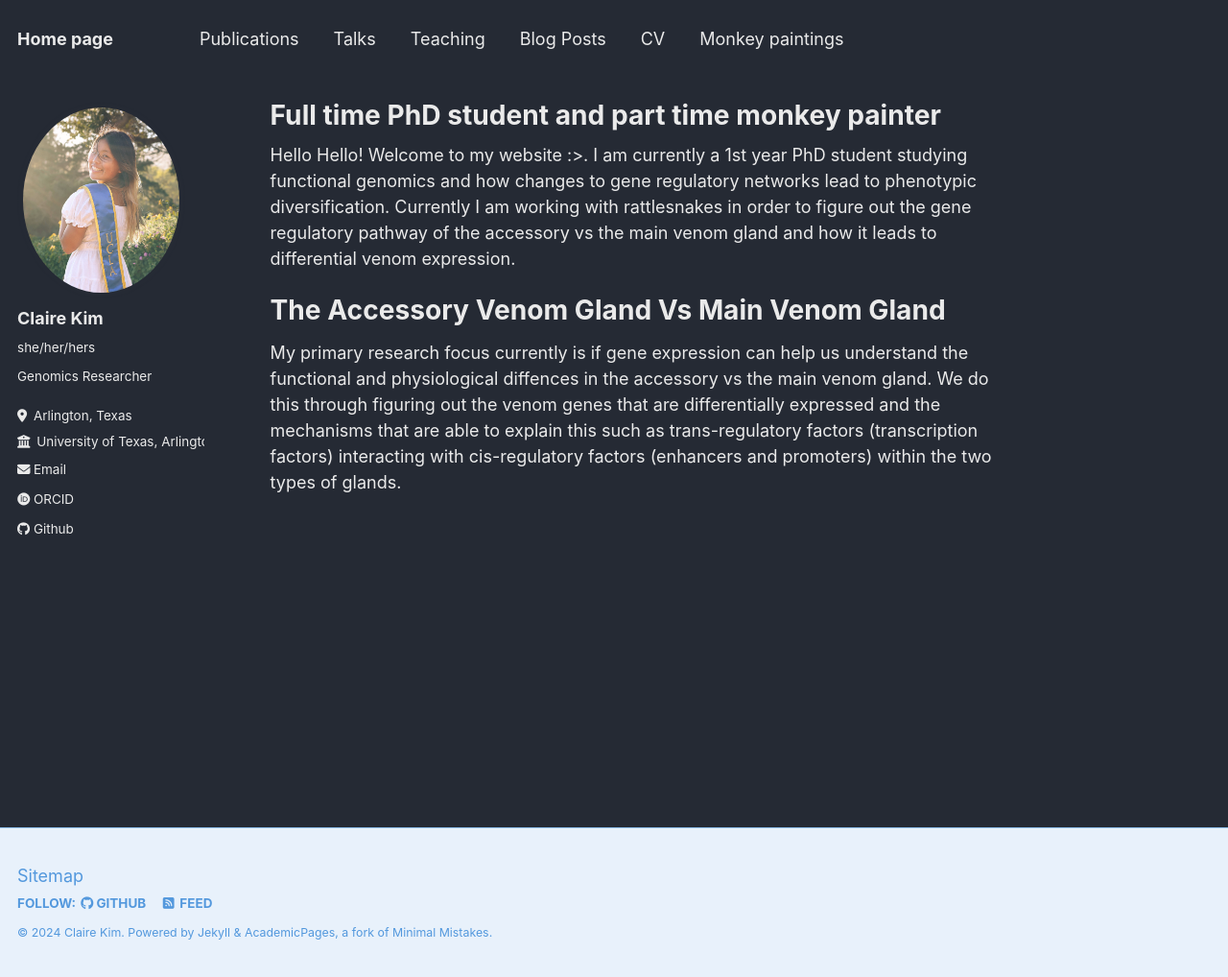
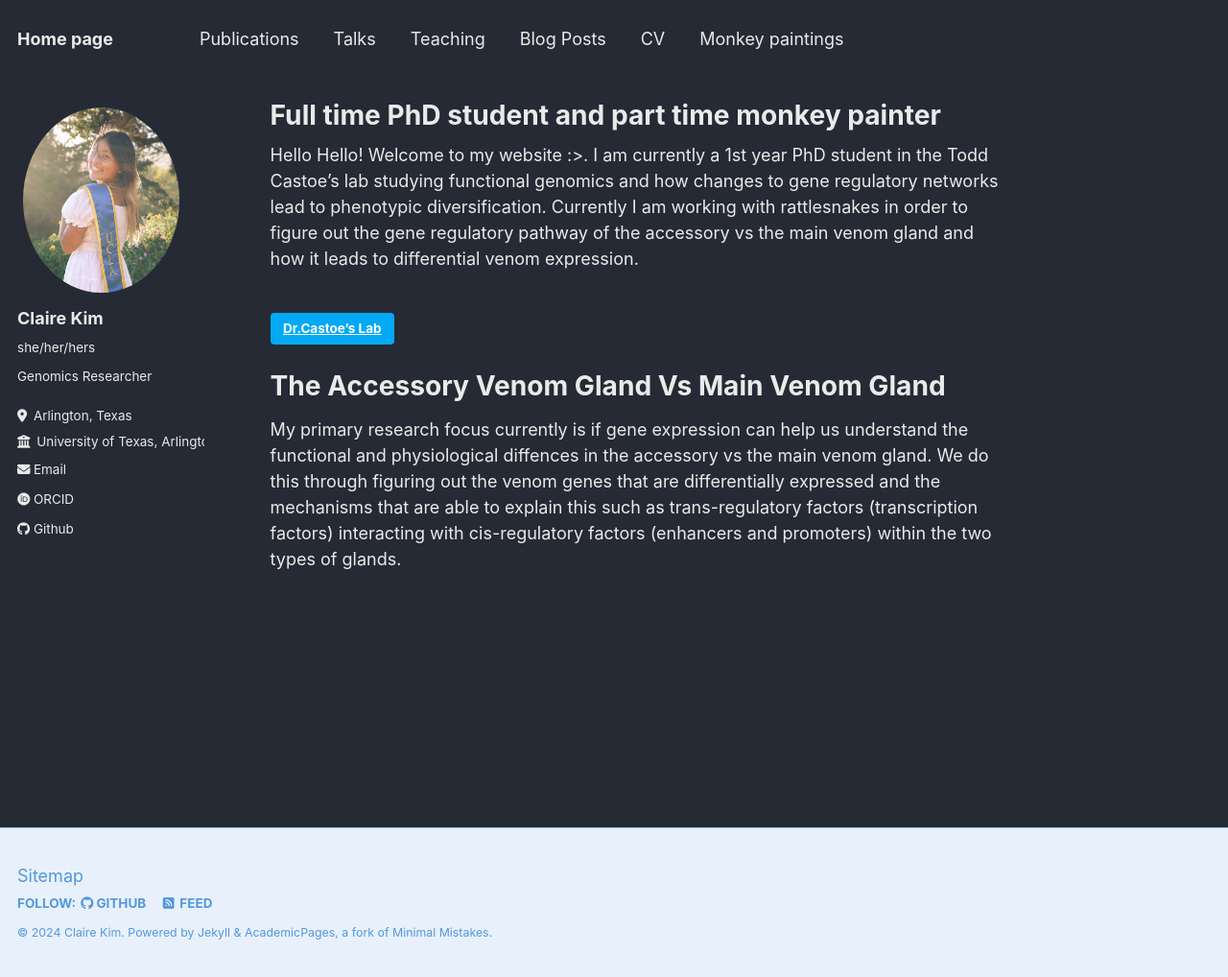
Before and after one commit to ckim0306/ckim0306.github.io, a Jekyll site: the page built from _pages/about.md, in a window 1280 px wide and 1018 px high. Shown: the whole window at 96% size. Built offline with Jekyll 4.4.1, drawn with Linux system fonts in a browser that asks for light colours; some web fonts are replaced.

Commit message:
Adding a button for Todd's website/altering the front page a bite

```diff
--- a/_config.yml
+++ b/_config.yml
@@ -54,7 +54,7 @@
   facebook:
     appid                :
     num_posts            : # 5 (default)
-    colorscheme          : # "light" (default), "dark"
+    colorscheme          : #
 staticman:
   allowedFields          : ['name', 'email', 'url', 'message']
   branch                 : "gh-pages" # "master", "gh-pages"
--- a/_pages/about.md
+++ b/_pages/about.md
@@ -7,7 +7,11 @@
   - /about.html
 ---
 
-Hello Hello! Welcome to my website :>. I am currently a 1st year PhD student studying functional genomics and how changes to gene regulatory networks lead to phenotypic diversification. Currently I am working with rattlesnakes in order to figure out the gene regulatory pathway of the accessory vs the main venom gland and how it leads to differential venom expression.
+Hello Hello! Welcome to my website :>. I am currently a 1st year PhD student in the Todd Castoe's lab studying functional genomics and how changes to gene regulatory networks lead to phenotypic diversification. Currently I am working with rattlesnakes in order to figure out the gene regulatory pathway of the accessory vs the main venom gland and how it leads to differential venom expression.
+
+----
+
+[Dr.Castoe's Lab](https://www.castoelaboratory.org/){: .btn .btn--info .text-center}
 
 The Accessory Venom Gland Vs Main Venom Gland
 ======
```
Also changed, not shown: _pages/cv.md (+1 -1 lines), _teaching/2014-spring-teaching-1.md (line endings or trailing spaces).
